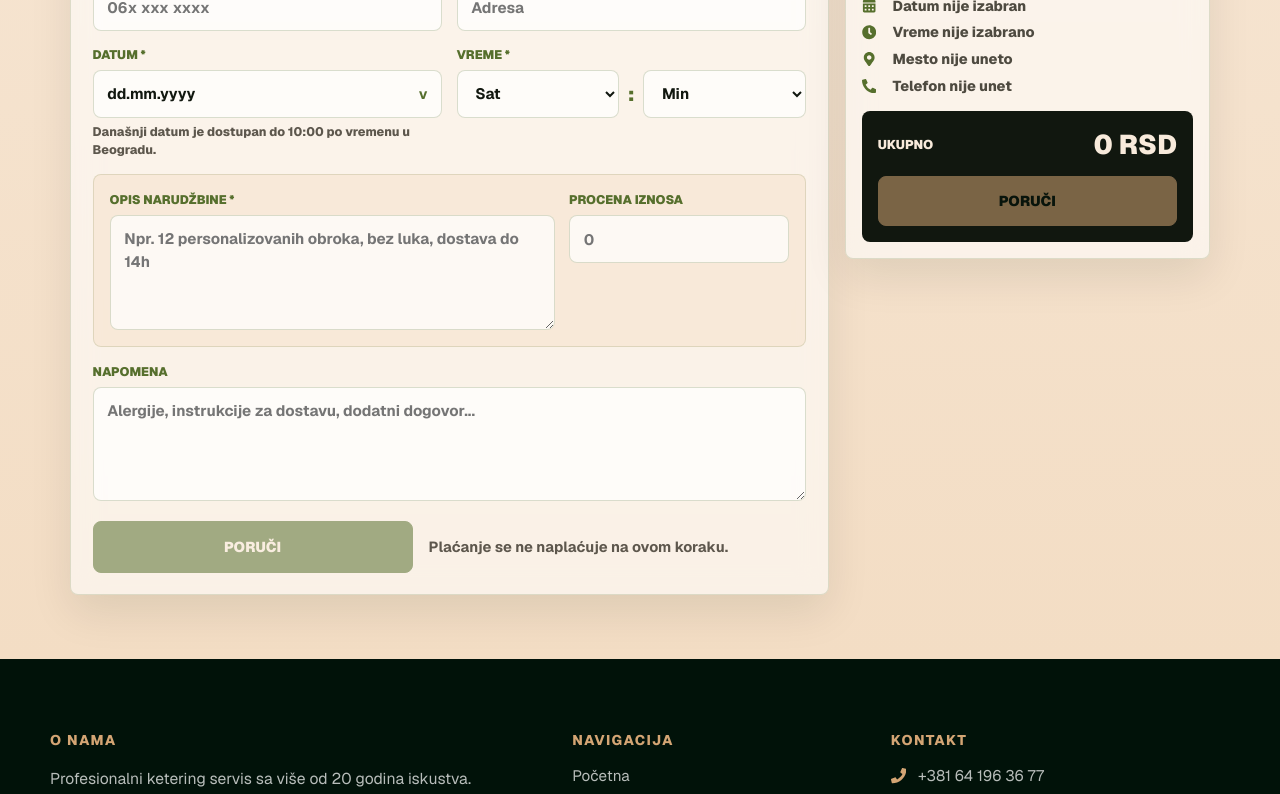
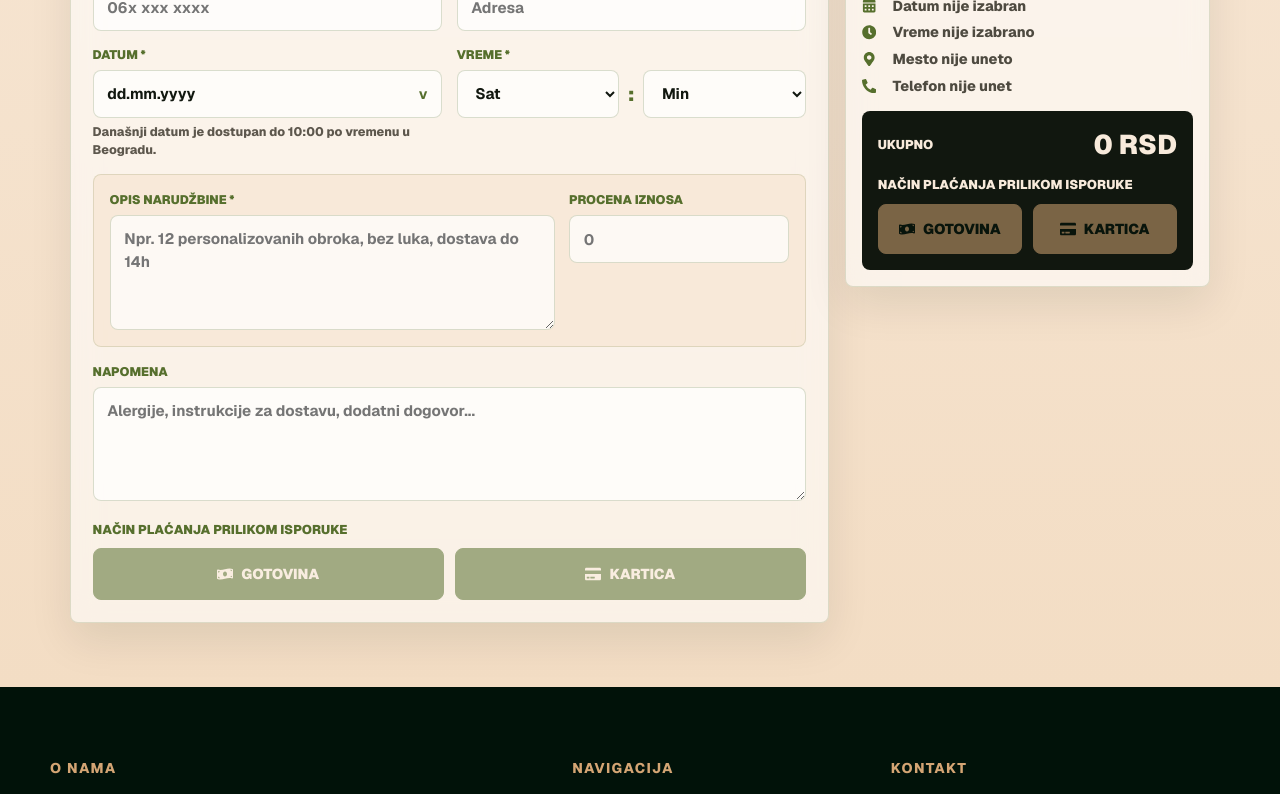
Before and after one commit to nemanja2424/ketering2, a Next.js app: page /placanje in a window 1280 px wide. Shown: the part 760-1554 px from the top of the page. Built offline with nearby package versions, Linux system fonts and the light colour scheme.

Commit message:
gotovina / kes dugmad

```diff
--- a/src/app/placanje/page.jsx
+++ b/src/app/placanje/page.jsx
@@ -8,7 +8,9 @@ import {
   FaCalendarAlt,
   FaCheck,
   FaClock,
+  FaCreditCard,
   FaMapMarkerAlt,
+  FaMoneyBillWave,
   FaPhoneAlt,
   FaReceipt,
   FaUser,
@@ -30,6 +32,10 @@ const INITIAL_FORM = {
 };
 
 const ORDER_FORM_ID = 'placanje-order-form';
+const PAYMENT_METHOD_LABELS = {
+  cash: 'Gotovina',
+  card: 'Kartica',
+};
 
 function formatRsd(value) {
   return `${Number(value || 0).toLocaleString('sr-RS')} RSD`;
@@ -420,6 +426,9 @@ function PaymentDraft() {
     event.preventDefault();
     setStatus({ type: '', message: '' });
 
+    const submitter = event.nativeEvent?.submitter;
+    const paymentMethod = submitter?.value || 'cash';
+
     if (dateMustBeSelectable && !isSelectableDeliveryDate(form.datum, minimumDeliveryDate)) {
       setStatus({
         type: 'error',
@@ -469,6 +478,8 @@ function PaymentDraft() {
             status: 'not_started',
             provider: null,
             providerPaymentId: null,
+            method: paymentMethod,
+            methodLabel: PAYMENT_METHOD_LABELS[paymentMethod] || paymentMethod,
             amountRsd: totalRsd,
             currency: 'RSD',
             paidAt: null,
@@ -521,7 +532,7 @@ function PaymentDraft() {
           <span className={styles.eyebrow}>Potvrda narudžbine</span>
           <h1>Podaci za isporuku i priprema plaćanja</h1>
           <p>
-            Trenutno čuvamo narudžbinu u bazi bez naplate. Trenutno prihvatamo samo keš plaćanje, ali u skorije vreme će i online plaćanje biti dostupno.
+            Trenutno čuvamo narudžbinu u bazi bez naplate. Trenutno prihvatamo plaćanje karticom ili gotovinom prilikom isporuke, ali u skorije vreme će i online plaćanje biti dostupno.
           </p>
         </div>
       </div>
@@ -682,16 +693,32 @@ function PaymentDraft() {
             />
           </label>
 
-          <div className={styles.submitRow}>
+          <div className={styles.paymentChoice}>
+            <span>Način plaćanja prilikom isporuke</span>
+            <div className={styles.paymentButtons}>
               <button
                 type={isMobile ? 'button' : 'submit'}
                 form={isMobile ? undefined : ORDER_FORM_ID}
+                name="paymentMethod"
+                value="cash"
                 disabled={isMobile ? false : !canSubmit}
                 onClick={handleTopOrderClick}
               >
-              {submitting ? 'Slanje...' : 'Poruči'}
+                <FaMoneyBillWave aria-hidden="true" />
+                {submitting ? 'Slanje...' : 'Gotovina'}
               </button>
-            <span>Plaćanje se ne naplaćuje na ovom koraku.</span>
+              <button
+                type={isMobile ? 'button' : 'submit'}
+                form={isMobile ? undefined : ORDER_FORM_ID}
+                name="paymentMethod"
+                value="card"
+                disabled={isMobile ? false : !canSubmit}
+                onClick={handleTopOrderClick}
+              >
+                <FaCreditCard aria-hidden="true" />
+                {submitting ? 'Slanje...' : 'Kartica'}
+              </button>
+            </div>
           </div>
 
           {status.message && (
@@ -753,9 +780,19 @@ function PaymentDraft() {
                   <span>Ukupno</span>
                   <strong>{formatRsd(totalRsd)}</strong>
                 </div>
-                <button type="submit" form={ORDER_FORM_ID} disabled={!canSubmit}>
-                  {submitting ? 'Slanje...' : 'Poruči'}
+                <div className={`${styles.paymentChoice} ${styles.paymentChoiceDark}`}>
+                  <span>Način plaćanja prilikom isporuke</span>
+                  <div className={styles.paymentButtons}>
+                    <button type="submit" form={ORDER_FORM_ID} name="paymentMethod" value="cash" disabled={!canSubmit}>
+                      <FaMoneyBillWave aria-hidden="true" />
+                      {submitting ? 'Slanje...' : 'Gotovina'}
                     </button>
+                    <button type="submit" form={ORDER_FORM_ID} name="paymentMethod" value="card" disabled={!canSubmit}>
+                      <FaCreditCard aria-hidden="true" />
+                      {submitting ? 'Slanje...' : 'Kartica'}
+                    </button>
+                  </div>
+                </div>
               </div>
             </>
           )}
--- a/src/app/placanje/page.module.css
+++ b/src/app/placanje/page.module.css
@@ -275,15 +275,33 @@
   border-radius: 8px;
 }
 
-.submitRow {
+.submitRow,
+.paymentChoice {
   display: grid;
-  grid-template-columns: minmax(220px, 320px) minmax(0, 1fr);
-  align-items: center;
-  gap: 1rem;
+  gap: 0.65rem;
   padding-top: 0.25rem;
 }
 
-.submitRow button {
+.paymentChoice > span {
+  color: #566f2d;
+  font-size: 0.8rem;
+  font-weight: 950;
+  line-height: 1.35;
+  text-transform: uppercase;
+}
+
+.paymentButtons {
+  display: grid;
+  grid-template-columns: repeat(2, minmax(0, 1fr));
+  gap: 0.65rem;
+}
+
+.submitRow button,
+.paymentButtons button {
+  display: inline-flex;
+  align-items: center;
+  justify-content: center;
+  gap: 0.5rem;
   min-height: 52px;
   padding: 0.75rem 1rem;
   color: #f8eadb;
@@ -297,12 +315,19 @@
   transition: transform 0.2s ease, box-shadow 0.2s ease, opacity 0.2s ease;
 }
 
-.submitRow button:hover:not(:disabled) {
+.paymentButtons button svg {
+  flex: 0 0 auto;
+  font-size: 1rem;
+}
+
+.submitRow button:hover:not(:disabled),
+.paymentButtons button:hover:not(:disabled) {
   transform: translateY(-2px);
   box-shadow: 0 12px 24px rgba(86, 111, 45, 0.2);
 }
 
-.submitRow button:disabled {
+.submitRow button:disabled,
+.paymentButtons button:disabled {
   cursor: not-allowed;
   opacity: 0.54;
 }
@@ -450,6 +475,14 @@
   border-radius: 8px;
 }
 
+.paymentChoiceDark {
+  padding-top: 0;
+}
+
+.paymentChoiceDark > span {
+  color: #f8eadb;
+}
+
 .totalPrice {
   display: flex;
   align-items: center;
@@ -469,7 +502,8 @@
   font-weight: 950;
 }
 
-.totalBox button {
+.totalBox button,
+.paymentChoiceDark .paymentButtons button {
   width: 100%;
   min-height: 50px;
   padding: 0.75rem 1rem;
@@ -484,12 +518,14 @@
   transition: transform 0.2s ease, box-shadow 0.2s ease, opacity 0.2s ease;
 }
 
-.totalBox button:hover:not(:disabled) {
+.totalBox button:hover:not(:disabled),
+.paymentChoiceDark .paymentButtons button:hover:not(:disabled) {
   transform: translateY(-2px);
   box-shadow: 0 12px 24px rgba(0, 0, 0, 0.22);
 }
 
-.totalBox button:disabled {
+.totalBox button:disabled,
+.paymentChoiceDark .paymentButtons button:disabled {
   cursor: not-allowed;
   opacity: 0.54;
 }
@@ -724,7 +760,8 @@
 
   .fieldsGrid,
   .manualBox,
-  .submitRow {
+  .submitRow,
+  .paymentButtons {
     grid-template-columns: 1fr;
   }
 
```
Lines whose indentation alone changed are shown as unchanged.
